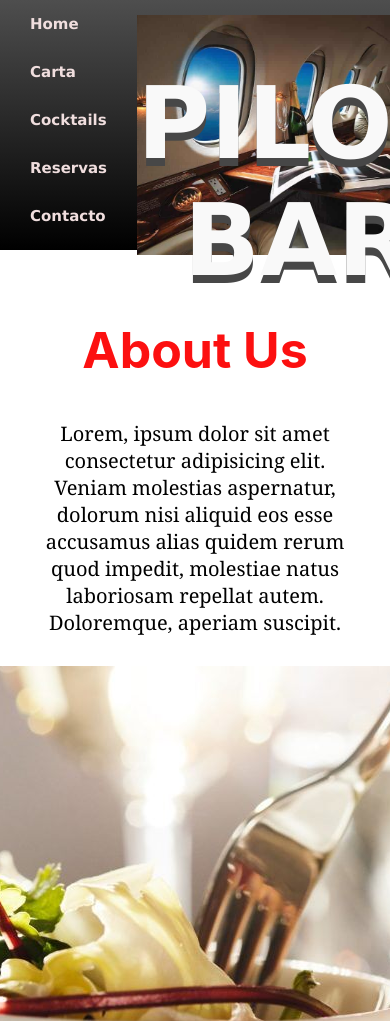
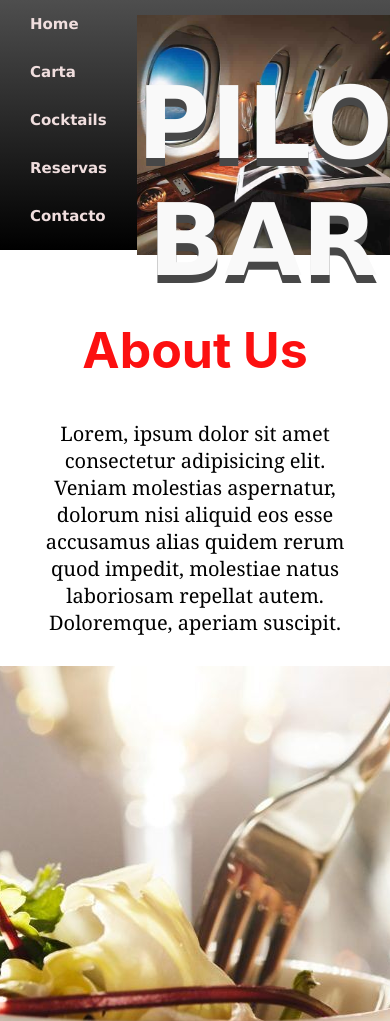
Before and after one commit to aguscasta87/BarPilot, a plain HTML site: page Index1.html in a window 390 px wide. Shown: the top 1021 px of the page. Drawn offline with Linux system fonts and the light colour scheme.

Commit message:
Tercera Entrega del Proyecto

```diff
--- a/CSS/EstiloIndex.css
+++ b/CSS/EstiloIndex.css
@@ -295,7 +295,7 @@ a {
 .titulo {
    background-image:url(../Images/First\ Class\ Champ.jpg);
    background-repeat: no-repeat;
-   background-size: cover;
+   width: 100%;
    background-position: center;
    grid-area: titulo;
 }
@@ -306,8 +306,9 @@ h1{
    color: rgb(249, 249, 249);
    text-align: center;
    text-overflow: inherit;
-   text-shadow: 0 8px  0 rgb(71, 71, 71);}
-
+   text-shadow: 0 8px  0 rgb(71, 71, 71);
+   grid-area: titulo;
+}
    .crew {
       display: grid;
       grid-template-columns: 1fr;
```
